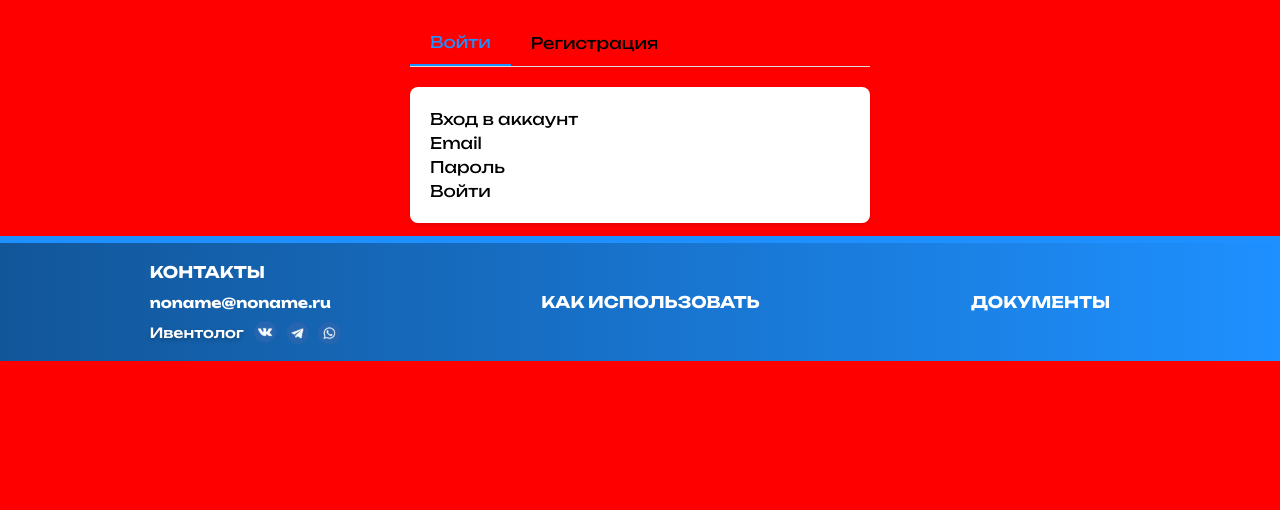
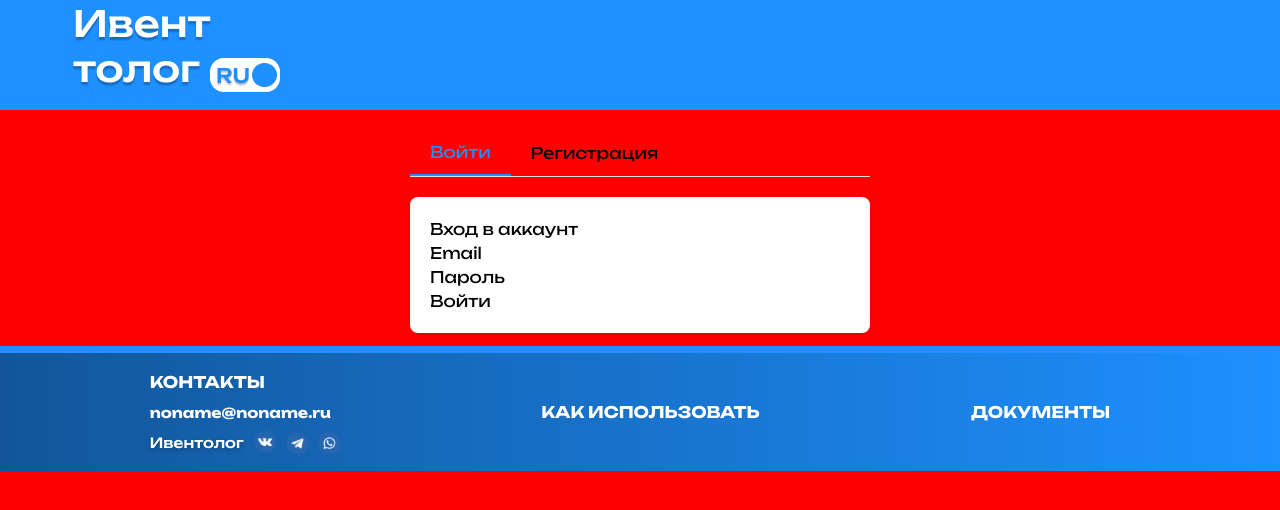
Before and after one commit to PawsyStudio/Iventolog, a React (Vite) app in the folder Frontend/: page /auth in a window 1280 px wide. Shown: the top 510 px of the page. Built offline with nearby package versions, Linux system fonts and the light colour scheme.

Commit message:
feat: add main header and fixed homeHeader

```diff
--- /dev/null
+++ b/Frontend/src/components/headPack/appHeader/AppHeader.tsx
@@ -0,0 +1,11 @@
+import HomeLogo from '../../../assets/images/logos/app-logo.png';
+import styles from './appheader.module.css';
+export default function Header() {
+
+    return(
+        <header className={styles.header}>
+            <img src={HomeLogo} alt="logo" className={styles.logo} />
+        </header>
+    )
+
+}
--- /dev/null
+++ b/Frontend/src/components/headPack/appHeader/appheader.module.css
@@ -0,0 +1,13 @@
+.header {
+    width: 100%;
+    height: 110px;
+    background: linear-gradient(to right, #1E90FF 67%, #1E90FF 100%);
+    display: flex;
+    align-items: center;
+    justify-content: space-between;
+    padding: 20px 50px;
+}
+
+.logo {
+    padding-top: 18px;
+}
--- a/Frontend/src/components/headPack/header/Header.tsx
+++ /dev/null
@@ -1,17 +0,0 @@
-import { Logo } from '../logo/Logo';
-import InfoScroll from '../infoButton/InfoButton.tsx';
-import AboutScroll from '../aboutButton/AboutButton.tsx';
-import CreateButton from '../createButton/CreateButton.tsx';
-import styles from './header.module.css';
-export default function Header() {
-
-    return(
-        <header className={styles.header}>
-            <Logo variant="home" />
-            <InfoScroll />
-            <CreateButton />
-            <AboutScroll />
-        </header>
-    )
-
-}
--- a/Frontend/src/components/headPack/header/header.module.css
+++ /dev/null
@@ -1,9 +0,0 @@
-.header {
-    width: 100%;
-    height: 124px;
-    background-color: white;
-    display: flex;
-    align-items: center;
-    justify-content: space-between;
-    padding: 20px 50px; /*переделать и настроить соотношение расположения в шапке */
-}
--- /dev/null
+++ b/Frontend/src/components/headPack/homeHeader/HomeHeader.tsx
@@ -0,0 +1,17 @@
+import HomeLogo from '../../../assets/images/logos/home-logo.png';
+import InfoScroll from '../infoButton/InfoButton.tsx';
+import AboutScroll from '../aboutButton/AboutButton.tsx';
+import CreateButton from '../createButton/CreateButton.tsx';
+import styles from './homeheader.module.css';
+export default function Header() {
+
+    return(
+        <header className={styles.header}>
+            <img src={HomeLogo} alt="logo" className={styles.logo} />
+            <InfoScroll />
+            <CreateButton />
+            <AboutScroll />
+        </header>
+    )
+
+}
--- /dev/null
+++ b/Frontend/src/components/headPack/homeHeader/homeheader.module.css
@@ -0,0 +1,9 @@
+.header {
+    width: 100%;
+    height: 124px;
+    background-color: white;
+    display: flex;
+    align-items: center;
+    justify-content: space-between;
+    padding: 20px 50px; /*переделать и настроить соотношение расположения в шапке */
+}
--- a/Frontend/src/components/headPack/logo/Logo.tsx
+++ /dev/null
@@ -1,24 +0,0 @@
-import logoHome from '@/assets/images/logos/home-logo.png';
-import logoApp from '@/assets/images/logos/app-logo.png';
-
-type LogoVariant = 'home' | 'app';
-
-interface LogoProps {
-  variant?: LogoVariant;
-  className?: string;
-}
-
-export const Logo = ({ variant = 'app', className }: LogoProps) => {
-  const logos = {
-    home: logoHome,
-    app: logoApp
-  };
-
-  return (
-    <img
-      src={logos[variant]}
-      alt="Логотип"
-      className={`logo ${className}`}
-    />
-  );
-};
--- a/Frontend/src/pages/Auth.tsx
+++ b/Frontend/src/pages/Auth.tsx
@@ -1,6 +1,7 @@
 import { useState } from 'react';
 import { LoginForm } from '../components/LoginForm';
 import { RegisterForm } from '../components/RegisterForm';
+import Header from '../components/headPack/appHeader/AppHeader'
 import Footer from '../components/footer/Footer'
 import styles from '../components/AuthForms.module.css';
 
@@ -9,6 +10,7 @@ export function Auth() {
 
   return (
     <>
+      <Header />
       <div className={styles.authPage}>
         <div className={styles.tabs}>
           <button
--- a/Frontend/src/pages/Create.tsx
+++ b/Frontend/src/pages/Create.tsx
@@ -1,9 +1,10 @@
 import Footer from '../components/footer/Footer';
 import { CreateEventForm } from '../components/CreateEventForm';
-
+import Header from '../components/headPack/appHeader/AppHeader'
 export function Create() {
   return (
     <>
+      <Header />
       <main>
         <CreateEventForm />
       </main>
--- a/Frontend/src/pages/Home.tsx
+++ b/Frontend/src/pages/Home.tsx
@@ -1,4 +1,4 @@
-import Header from '../components/headPack/header/Header'
+import Header from '../components/headPack/homeHeader/HomeHeader'
 import Footer from '../components/footer/Footer'
 import LogoutButton from '../components/logoutButton/LogoutButton'
 
```
